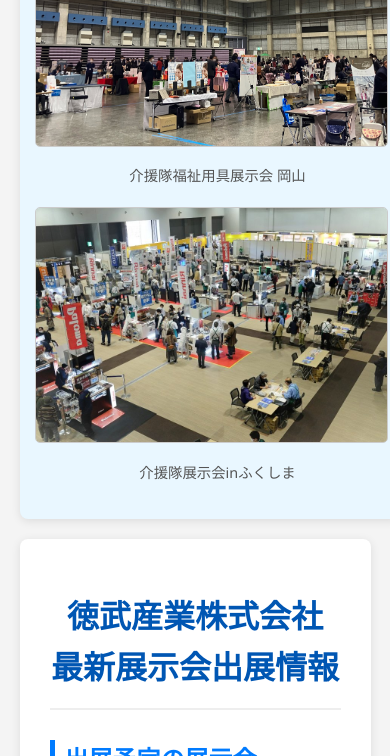
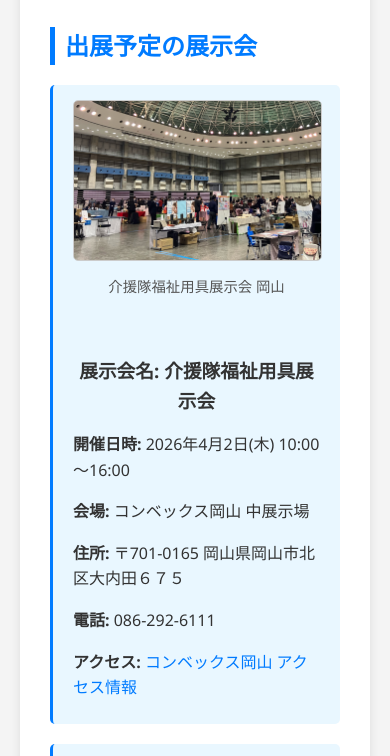
Before and after one commit to tokutake-line-rich/exhibition, a plain HTML site: page index.html in a window 390 px wide. Shown: the part 194-950 px from the top of the page. Drawn offline with Linux system fonts and the light colour scheme.

Commit message:
Add files via upload

```diff
--- a/index.html
+++ b/index.html
@@ -7,75 +7,20 @@
     <style>
         body {
             font-family: 'Segoe UI', Tahoma, Geneva, Verdana, sans-serif;
-            margin: 0; /* bodyのデフォルトマージンをリセット */
+            margin: 20px;
             padding: 0;
             background-color: #f4f4f4;
             color: #333;
             line-height: 1.6;
-            display: flex; /* main-layoutを中央に配置するため */
-            justify-content: center; /* main-layoutを水平中央に */
-            align-items: flex-start; /* main-layoutを上部に揃える */
-            min-height: 100vh; /* 画面全体を使うようにする */
-            padding-top: 20px; /* 全体の上部に余白 */
-            padding-bottom: 40px; /* 全体の下部に余白 */
-            box-sizing: border-box; /* paddingがwidthに含まれるように */
         }
-
-        /* 新しいレイアウトのためのスタイル */
-        .main-layout {
-            display: flex; /* Flexboxを有効にする */
-            max-width: 1200px; /* レイアウト全体の最大幅 */
-            width: 90%; /* 画面幅に応じて調整 */
-            gap: 30px; /* コンテンツと画像の間のスペース */
-            flex-wrap: wrap; /* 画面が狭いときに折り返す */
-            align-items: flex-start; /* アイテムを上部揃えにする */
-        }
-
-        .content-area {
-            flex: 2; /* 利用可能なスペースの2/3を占める */
-            min-width: 400px; /* 最小幅を設定し、これ以下で折り返す */
-        }
-
         .container {
-            /* 以前の.containerのスタイルを調整 */
-            max-width: none; /* flexboxで幅を制御するため */
-            margin: 0; /* flexboxでマージンを制御するため */
+            max-width: 800px;
+            margin: 20px auto;
+            background-color: #fff;
             padding: 30px;
-            background-color: #fff;
             border-radius: 8px;
             box-shadow: 0 2px 10px rgba(0,0,0,0.1);
         }
-
-        .sidebar-image {
-            flex: 1; /* 利用可能なスペースの1/3を占める */
-            text-align: center; /* 画像を中央寄せ */
-            padding: 20px;
-            background-color: #e9f7ff; /* ここを薄い青に変更 */
-            border-radius: 8px;
-            box-shadow: 0 2px 10px rgba(0,0,0,0.1);
-            position: sticky; /* スクロールしても画像が画面内にとどまるようにする */
-            top: 20px; /* 画面上部から20pxの位置で固定 */
-        }
-
-        /* サイドバー内の個々の画像とキャプションのスタイル */
-        .image-item {
-            margin-bottom: 20px; /* 各画像ブロックの下に余白 */
-        }
-
-        .exhibition-image {
-            max-width: 100%; /* 親要素の幅に合わせて画像を縮小 */
-            height: auto; /* アスペクト比を維持 */
-            border-radius: 5px; /* 画像の角を少し丸くする（任意） */
-            border: 1px solid #ccc; /* 画像に薄い枠線（任意） */
-        }
-
-        .image-caption {
-            font-size: 0.9em;
-            color: #555;
-            margin-top: 10px;
-            text-align: center;
-        }
-
         h1 {
             color: #0056b3;
             text-align: center;
@@ -96,7 +41,7 @@
         }
         p {
             margin-bottom: 8px;
-            margin-left: 15px;
+            /* li内のコンテンツに Flexbox を使うため、このインデントは後で調整 */
         }
         ul {
             list-style-type: none;
@@ -105,10 +50,49 @@
         ul li {
             background-color: #e9f7ff;
             margin-bottom: 20px;
-            padding: 15px 20px;
+            padding: 15px 20px; /* li自体にパディング */
             border-radius: 5px;
             border-left: 3px solid #007bff;
+
+            /* ここからFlexboxで横並びにするスタイル */
+            display: flex;
+            align-items: flex-start; /* 上揃え */
+            gap: 20px; /* テキストと画像の間隔 */
+            flex-wrap: wrap; /* 画面が狭いときに折り返す */
         }
+
+        /* <li>内のテキストコンテンツ */
+        .exhibition-text-content {
+            flex: 1; /* 利用可能なスペースを占有 */
+            min-width: 300px; /* 最小幅を設定し、これ以下で折り返す */
+        }
+        .exhibition-text-content p {
+            margin-left: 15px; /* ここでテキストのインデントを調整 */
+        }
+
+        /* <li>内の画像コンテンツ */
+        .exhibition-media {
+            /* 画像部分の幅を固定または最大値を指定 */
+            flex: 0 0 250px; /* 縮小せず、250pxの幅を確保 (適宜調整ください) */
+            max-width: 100%; /* 親要素(li)の幅を超えることはない */
+            text-align: center;
+            order: 2; /* デフォルトでテキストコンテンツの後に配置 */
+        }
+
+        .exhibition-image-in-list {
+            max-width: 100%; /* 親要素(exhibition-media)の幅に合わせて縮小 */
+            height: auto; /* アスペクト比を維持 */
+            display: block; /* 余分な下マージンをなくすため */
+            margin-bottom: 5px; /* キャプションとの間に少し余白 */
+            border-radius: 5px; /* 角を丸くする（任意） */
+            border: 1px solid #ccc; /* 枠線（任意） */
+        }
+        .image-caption-in-list {
+            font-size: 0.9em;
+            color: #555;
+            text-align: center;
+        }
+
         strong {
             color: #333;
         }
@@ -128,38 +112,40 @@
             text-align: center;
         }
 
-        /* レスポンシブデザイン：画面幅が768px以下の場合 */
-        @media (max-width: 768px) {
-            .main-layout {
-                flex-direction: column; /* アイテムを縦に並べる */
-                gap: 20px; /* アイテム間のスペースを調整 */
+        /* レスポンシブデザイン：画面幅が狭い場合 */
+        @media (max-width: 768px) { /* スマートフォンやタブレット向け */
+            ul li {
+                flex-direction: column; /* 縦並びにする */
+                align-items: center; /* コンテンツを中央寄せ */
             }
-            .content-area, .sidebar-image {
-                flex: none; /* flexの比率指定を解除 */
-                width: 100%; /* 幅を100%にする */
+            .exhibition-text-content,
+            .exhibition-media {
+                flex: none; /* Flexの比率を解除 */
+                width: 100%; /* 幅を100%に */
                 min-width: unset; /* 最小幅の指定を解除 */
+                order: unset; /* orderもリセット */
             }
-            .sidebar-image {
-                position: static; /* スクロール固定を解除 */
-                order: -1; /* コンテンツの上に画像を配置（任意） */
-                padding: 15px;
+            .exhibition-media {
+                order: -1; /* モバイルでは画像をテキストの上に配置 */
+                margin-bottom: 15px; /* テキストとの間に余白 */
             }
-            body {
-                padding-top: 15px;
-                padding-bottom: 20px;
+            .exhibition-text-content h3 {
+                text-align: center; /* モバイルでは見出しも中央寄せ */
+            }
+            .exhibition-text-content p {
+                margin-left: 0; /* モバイルではインデントを解除 */
             }
         }
     </style>
 </head>
 <body>
-    <div class="main-layout">
-        <div class="content-area">
     <div class="container">
         <h1>徳武産業株式会社 最新展示会出展情報</h1>
 
         <h2>出展予定の展示会</h2>
         <ul>
             <li>
+                <div class="exhibition-text-content">
                     <h3>展示会名: 介援隊福祉用具展示会</h3>
                     <p><strong>開催日時:</strong> 2026年4月2日(木) 10:00～16:00</p>
                     <p><strong>会場:</strong> コンベックス岡山 中展示場</p>
@@ -168,8 +154,15 @@
                     <p><strong>アクセス:</strong> <a href="http://www.convex-okayama.co.jp/access/" target="_blank">コンベックス岡山 アクセス情報</a></p>
                     <!-- 必要であれば、出展内容などの詳細をここに追加できます -->
                     <!-- <p><strong>出展内容:</strong> 〇〇製品をご紹介します。</p> -->
+                </div>
+                <div class="exhibition-media">
+                    <!-- 介援隊福祉用具展示会のイメージ画像 -->
+                    <img src="exhibition_okayama.jpg" alt="介援隊福祉用具展示会 岡山会場" class="exhibition-image-in-list">
+                    <p class="image-caption-in-list">介援隊福祉用具展示会 岡山</p>
+                </div>
             </li>
             <li>
+                <div class="exhibition-text-content">
                     <h3>展示会名: 介援隊展示会inふくしま</h3>
                     <p><strong>開催日時:</strong> 2026年4月22日(水)</p>
                     <p><strong>会場:</strong> ビッグパレットふくしま 多目的Bホール 1階</p>
@@ -178,6 +171,12 @@
                     <p><strong>アクセス:</strong> <a href="https://share.google/IHrltx1mHixLmxJj7" target="_blank">ビッグパレットふくしま アクセス情報</a></p>
                     <!-- 必要であれば、出展内容などの詳細をここに追加できます -->
                     <!-- <p><strong>出展内容:</strong> 〇〇製品をご紹介します。</p> -->
+                </div>
+                <div class="exhibition-media">
+                    <!-- 介援隊展示会inふくしまのイメージ画像 -->
+                    <img src="exhibition_fukushima.jpg" alt="介援隊展示会inふくしま 会場" class="exhibition-image-in-list">
+                    <p class="image-caption-in-list">介援隊展示会inふくしま</p>
+                </div>
             </li>
         </ul>
 
@@ -186,21 +185,5 @@
             お問い合わせ先：<a href="mailto:info@tokutake.co.jp">info@tokutake.co.jp</a> (貴社の正式なメールアドレスに置き換えてください。)
         </p>
     </div>
-        </div>
-
-        <div class="sidebar-image">
-            <h2>イメージギャラリー</h2>
-            <div class="image-item">
-                <img src="exhibition_okayama.jpg" alt="介援隊福祉用具展示会 岡山会場" class="exhibition-image">
-                <p class="image-caption">介援隊福祉用具展示会 岡山</p>
-            </div>
-            <div class="image-item">
-                <img src="exhibition_fukushima.jpg" alt="介援隊展示会inふくしま 会場" class="exhibition-image">
-                <p class="image-caption">介援隊展示会inふくしま</p>
-            </div>
-            <!-- 必要に応じて、上記のように<div class="image-item">〜</div>のブロックを追加し、
-                 画像ファイル名とalt属性、キャプションを適切なものに修正してください。 -->
-        </div>
-    </div>
 </body>
 </html>
```
Lines whose indentation alone changed are shown as unchanged.
